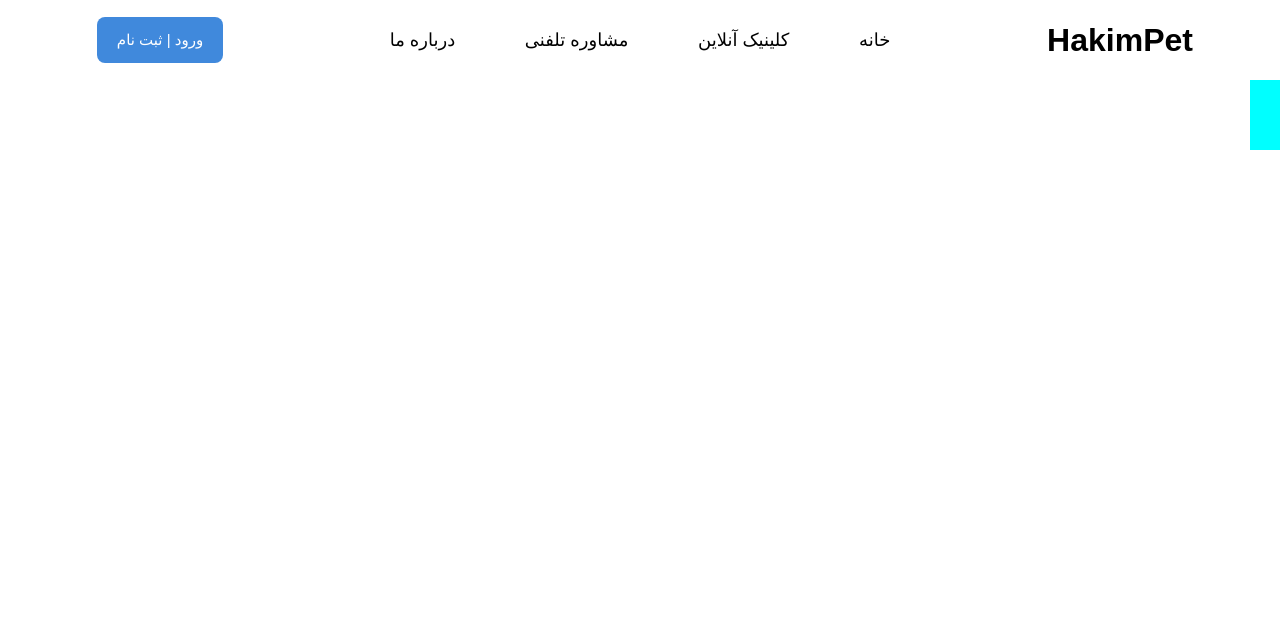
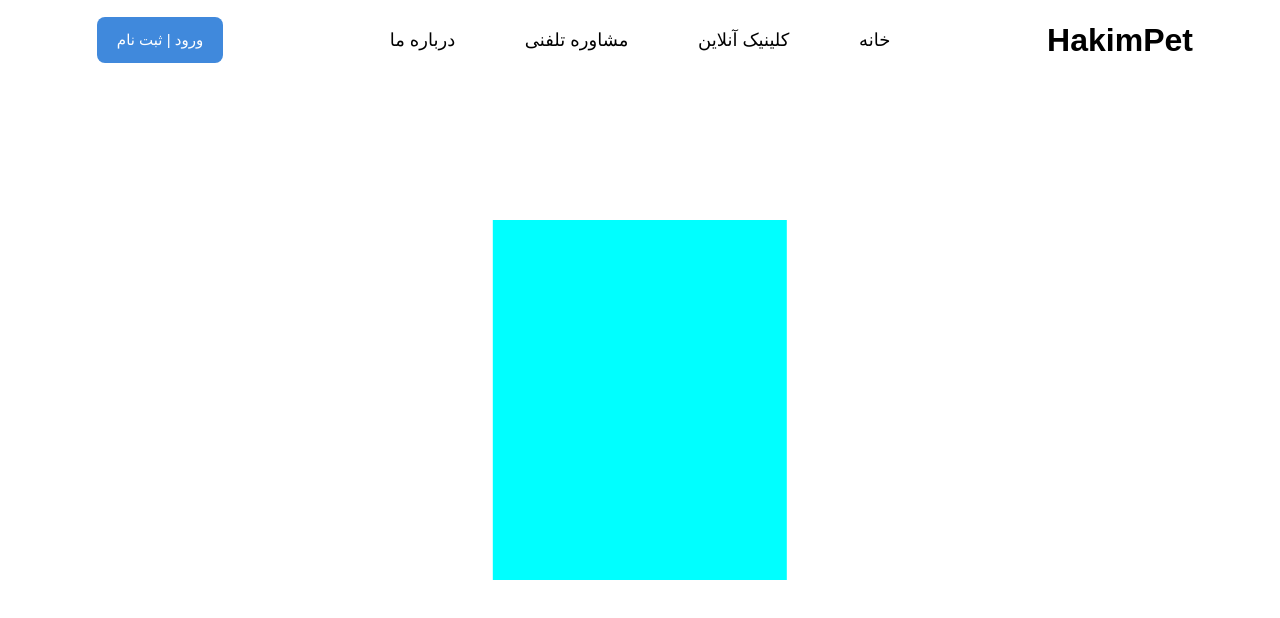
Before and after one commit to milad-taghizadeh/HakimPet, a website: page clinic.html in a window 1280 px wide. Drawn offline with Linux system fonts and the light colour scheme.

Commit message:
ver 2.1.1

```diff
--- a/css/clinic.css
+++ b/css/clinic.css
@@ -1,15 +1,16 @@
 .clinicBody {
-    /* background-color: antiquewhite; */
-    height: 100px;
-    /* width: 100%; */
-    /* overflow: hidden; */
+    height: 100vh;
+    overflow: hidden;
 }
-
 .requestVet {
-    width: 30px;
-    height: 70px;
+    width: 23%;
+    height: 45%;
     background-color: aqua;
     display:flex ;
     justify-content: center;
     align-items: center;
+    position: absolute;
+    top: 50%;
+    left: 50%;
+    transform: translate(-50% , -50%);
 }
--- a/package.json
+++ b/package.json
@@ -1,6 +1,6 @@
 {
   "name": "hakimpet",
-  "version": "2.1.0",
+  "version": "2.1.1",
   "description": "",
   "main": "index.js",
   "scripts": {
```
